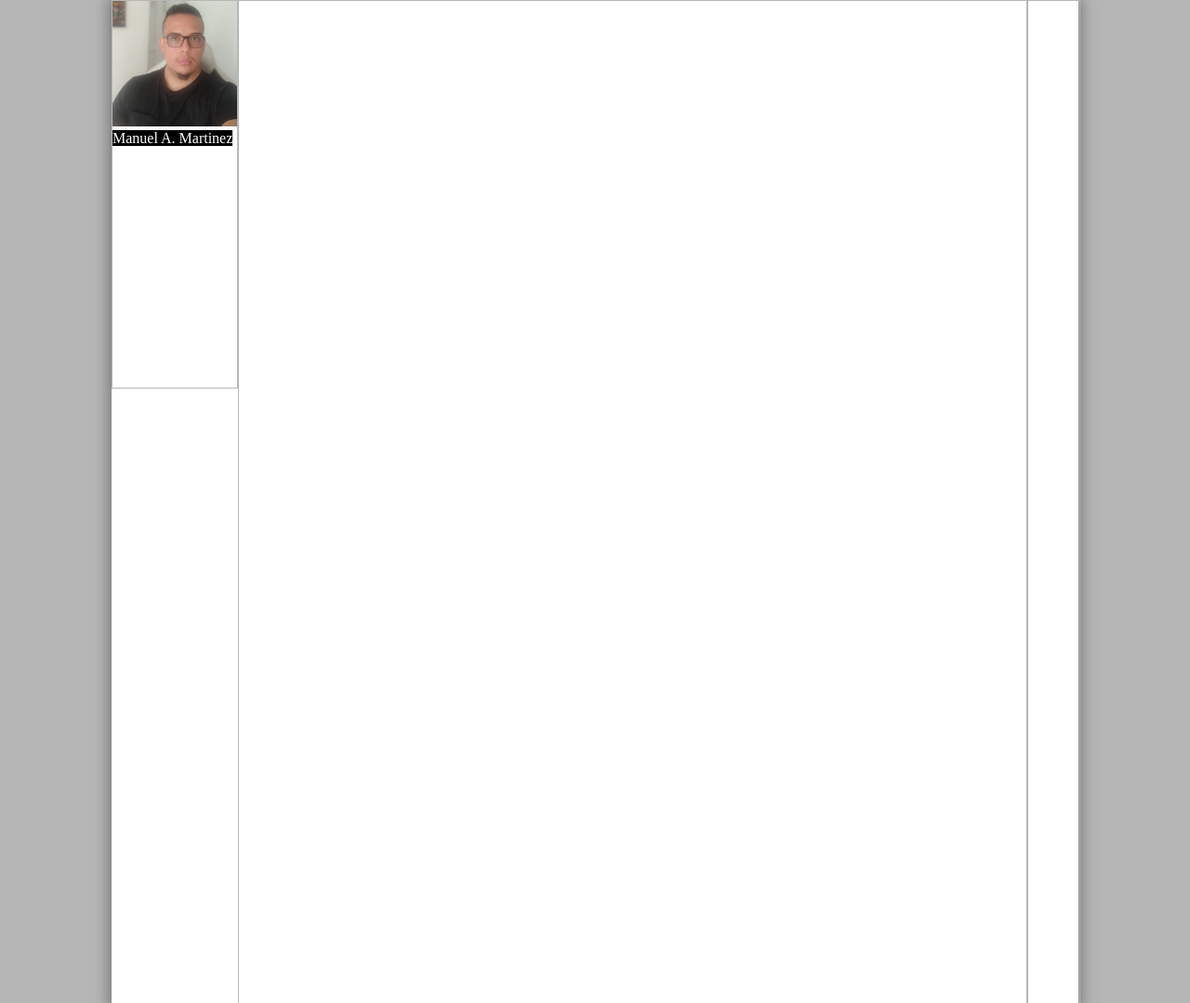
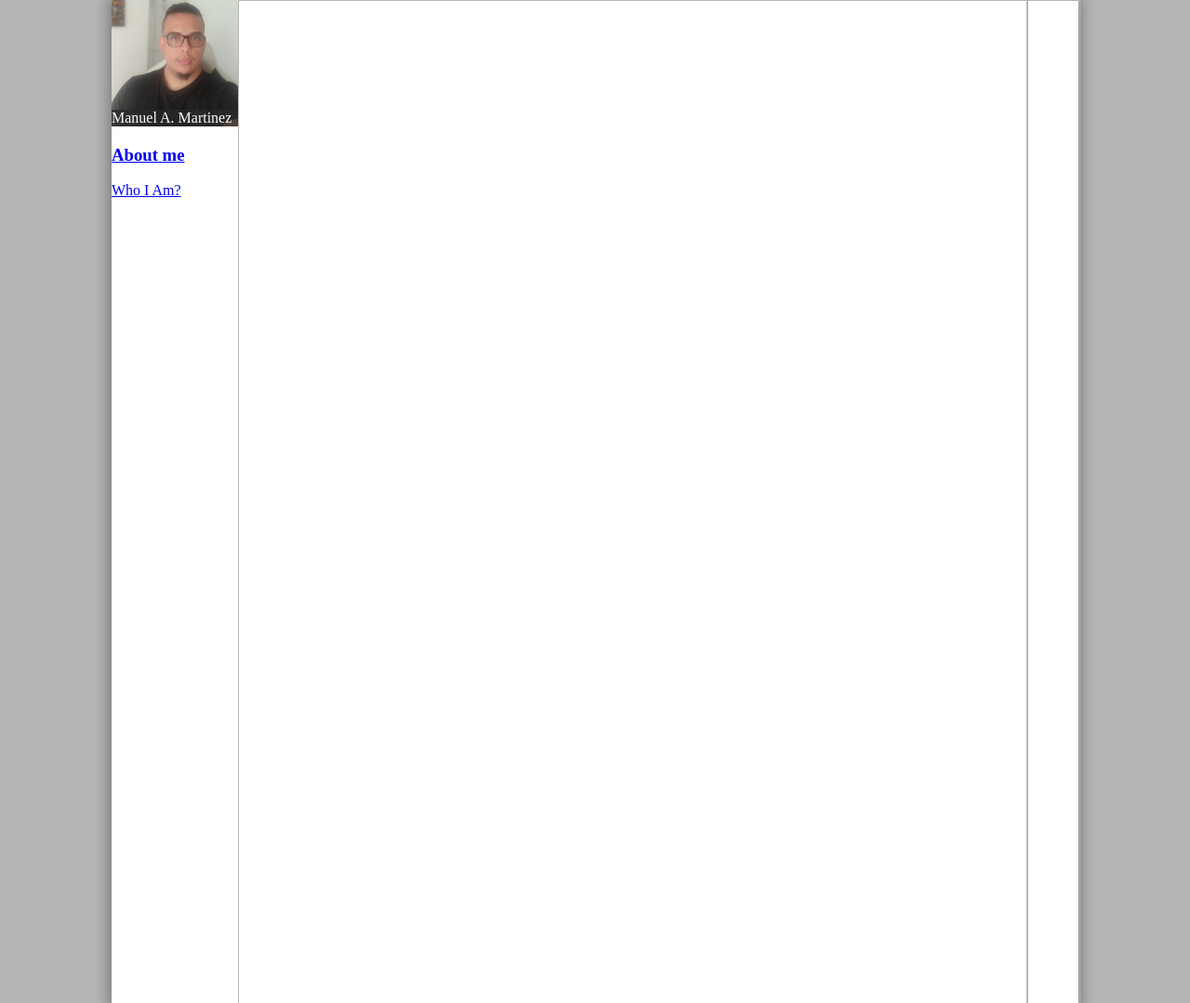
Before and after one commit to Tre3s-byte/Resume, a plain HTML site: page index.html in a window 1280 px wide. Shown: the whole page at 93% size. Drawn offline with Linux system fonts and the light colour scheme.

Commit message:
Perfil photo setted starting with about me section

```diff
--- a/index.html
+++ b/index.html
@@ -18,10 +18,15 @@
                      alt="personal photo"
                      class="pefil-photo__img"
                   />
-            <span class="aside-nav__caption"> Manuel A. Martinez </span>
+                  <span class="pefil-photo__caption"> Manuel A. Martinez </span>
                </figure>
             </section>
-        <section class="aside-nav__about"></section>
+            <section class="aside-nav__about">
+               <a href="#"
+                  ><h3>About me</h3>
+                  <span>Who I Am?</span></a
+               >
+            </section>
             <section class="aside-nav__resume"></section>
             <section class="aside-nav__contact info"></section>
          </aside>
--- a/styles/styles.css
+++ b/styles/styles.css
@@ -11,31 +11,34 @@ body {
    -webkit-box-shadow: 0px 2px 14px 4px rgba(125, 121, 125, 1);
    -moz-box-shadow: 0px 2px 14px 4px rgba(125, 121, 125, 1);
    box-shadow: 0px 2px 14px 4px rgba(125, 121, 125, 1);
-  grid-template-areas: "about main-content media-buttons";
+   grid-template-areas: 'about main-content media-buttons';
 }
 .main__aside-nav {
-  width: 8.4em;
+   position: -webkit-sticky;
+   position: sticky;
+   margin-right: 100px;
+   width: 8.5em;
    height: 26em;
    display: grid;
    grid-auto-rows: 1fr;
-  border: 1px solid #b6b6b6;
    grid-area: about;
 }
 .aside-nav__pefil-photo {
-  display: flex;
+   margin: 0 0 0.5px 0;
 }
 .pefil-photo__figure {
+   display: flex;
+   flex-direction: column;
    margin: 0;
 }
 .pefil-photo__img {
-  width: 8.4em;
+   width: 8.5em;
+   border-radius: 1%;
 }
-.aside-nav__caption {
-  position: relative;
-  width: 8.4em;
-
-  color: white;
-  background: black;
+.pefil-photo__caption {
+   background: rgba(42, 42, 42, 0.7);
+   color: #fff;
+   margin-top: -1.15em;
 }
 .main__main-content {
    width: 53em;
```
Lines whose indentation alone changed are shown as unchanged.
